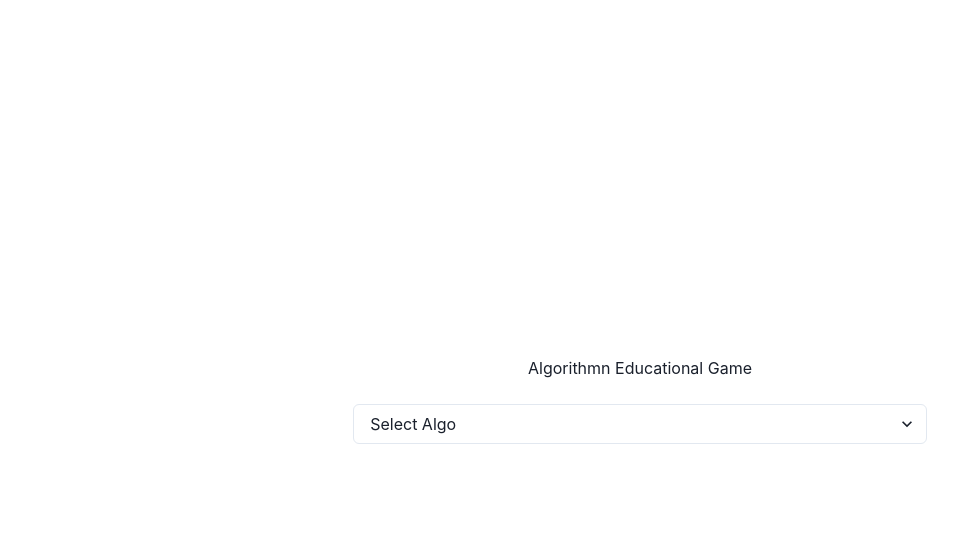
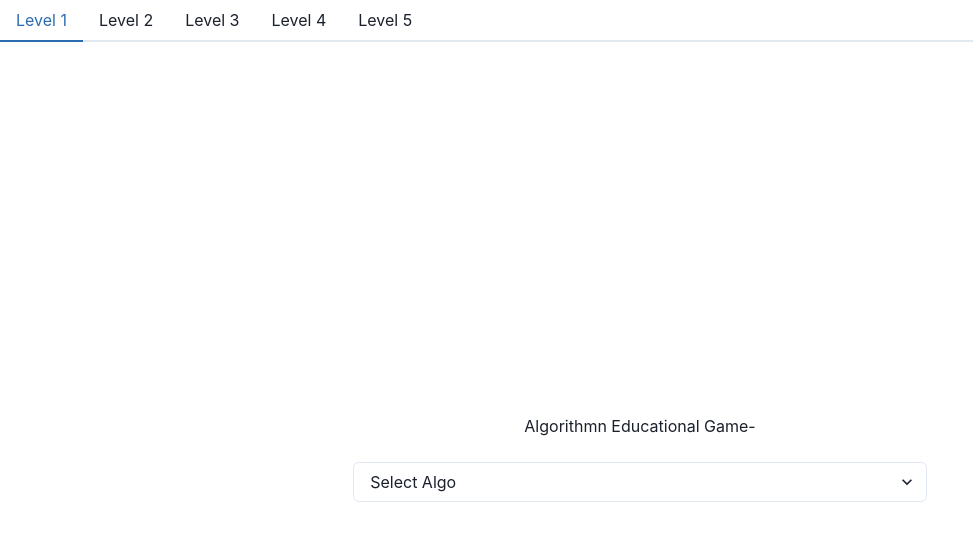
Before and after one commit to ShaimaaAliECE/se3350_project-group-7, a React (Create React App) app in the folder client/: page / in a window 1280 px wide. Shown: the top 540 px of the page, without its empty margins (0-973 px from the left). Built offline with nearby package versions, Linux system fonts and the light colour scheme.

Commit message:
level tabs
level tabs

```diff
--- a/client/src/App.tsx
+++ b/client/src/App.tsx
@@ -1,10 +1,28 @@
 import React, { useState } from "react";
 import { ChakraProvider, Select, Container } from "@chakra-ui/react";
+import Demo from "./components/Demo";
+import { Tabs, TabList, TabPanels, Tab, TabPanel } from '@chakra-ui/react';
 
 function App() {
   const [algo, setAlgo] = useState("");
+  // return (
+
+  //   <ChakraProvider>
+  //     <Demo/>
+  //   </ChakraProvider>
+  // );
   return (
     <ChakraProvider>
+<Tabs>
+  <TabList>
+    <Tab>Level 1</Tab>
+    <Tab>Level 2</Tab>
+    <Tab>Level 3</Tab>
+    <Tab>Level 4</Tab>
+    <Tab>Level 5</Tab>
+  </TabList>
+  <TabPanels>
+    <TabPanel>
       <Container
         style={{
           display: "flex",
@@ -14,7 +32,7 @@ function App() {
           height: "100vh",
         }}
       >
-        <h1 style={{ textAlign: "center" }}>Algorithmn Educational Game</h1>
+        <h1 style={{ textAlign: "center" }}>Algorithmn Educational Game-</h1>
         <br></br>
         <Select
           onChange={(e) => setAlgo(e.target.value)}
@@ -23,6 +41,21 @@ function App() {
           <option value="MergeSort">Merge Sort</option>
         </Select>
       </Container>
+    </TabPanel>
+    <TabPanel>
+      <p>Level 2</p>
+    </TabPanel>
+    <TabPanel>
+      <p>Level 3</p>
+    </TabPanel>
+    <TabPanel>
+      <p>Level 4</p>
+    </TabPanel>
+    <TabPanel>
+      <p>Level 5</p>
+    </TabPanel>
+  </TabPanels>
+</Tabs>
     </ChakraProvider>
   );
 }
```
